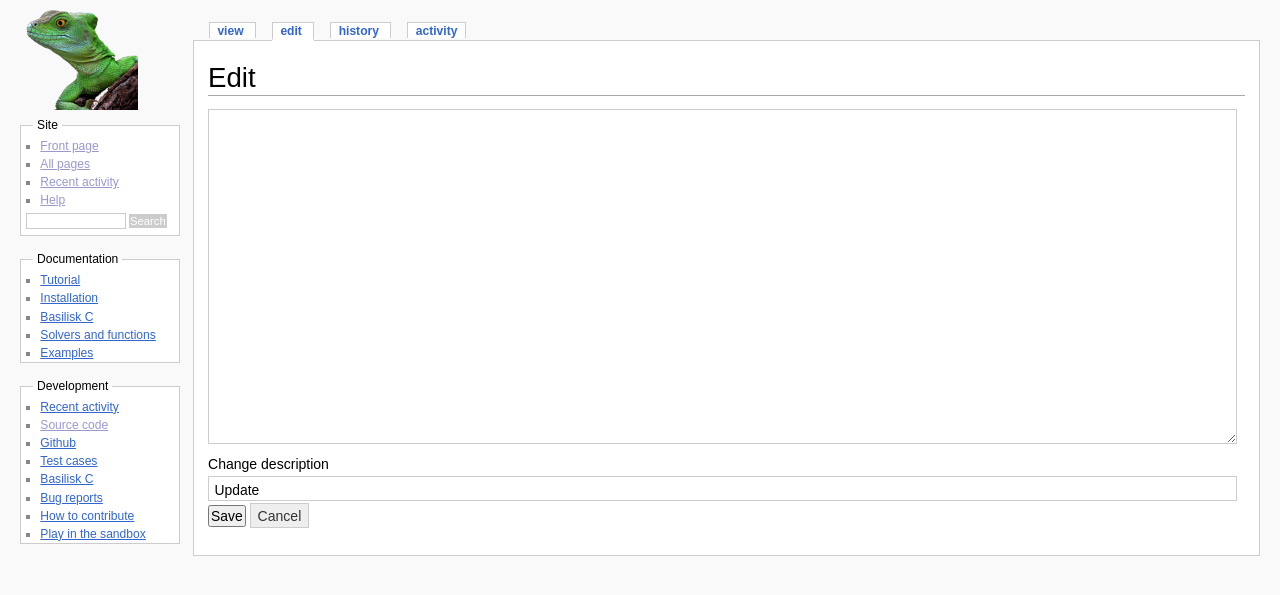
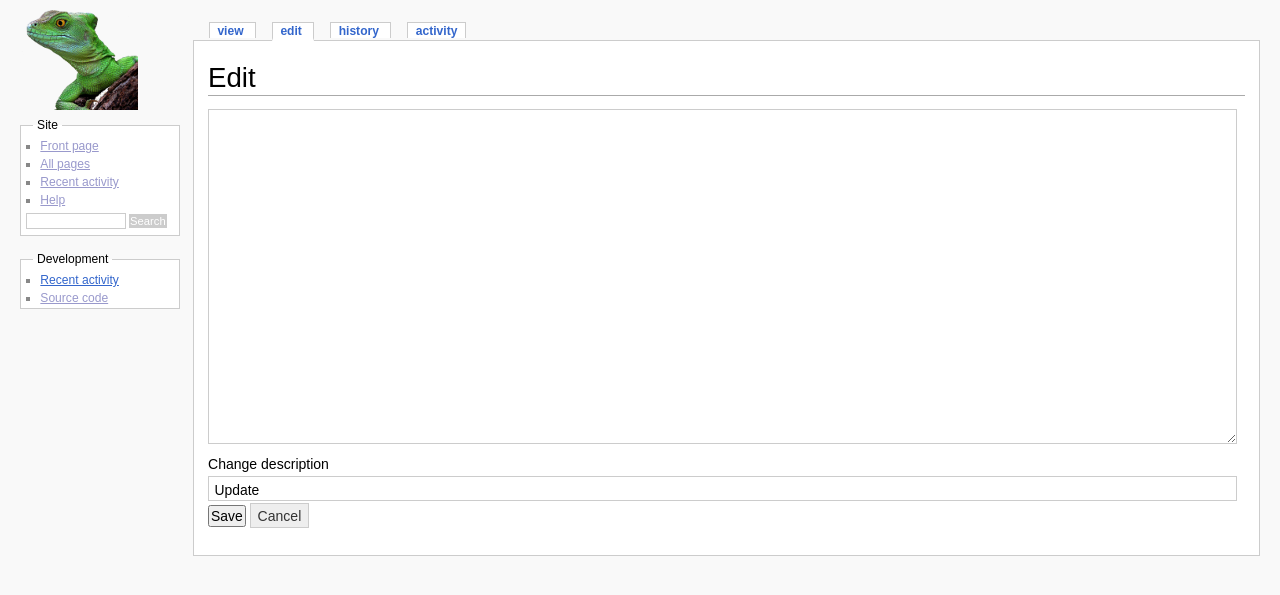
Before and after one commit to gitit-testing-organization-123/gititpy, a Django app: template wiki/templates/wiki/edit.html in a window 1280 px wide. Shown: the top 595 px of the page. Run offline with Django 3.2, Linux system fonts and the light colour scheme; the template is opened without the code that fills it, so the values that code supplies are empty.

Commit message:
minimal sidebar

```diff
--- a/wiki/templates/wiki/sidebar.html
+++ b/wiki/templates/wiki/sidebar.html
@@ -16,26 +16,10 @@
     </form>
   </fieldset>
   <fieldset>
-    <legend>Documentation</legend>
-    <ul>
-      <li><a href="{{ source_root_url }}/Tutorial/">Tutorial</a></li>
-      <li><a href="{{ source_root_url }}/INSTALL/">Installation</a></li>
-      <li><a href="/Basilisk C/">Basilisk C</a></li>
-      <li><a href="{{ source_root_url }}/README/">Solvers and functions</a></li>
-      <li><a href="{{ source_root_url }}/examples/README/">Examples</a></li>
-    </ul>
-  </fieldset>
-  <fieldset>
     <legend>Development</legend>
     <ul>
       <li><a href="#">Recent activity</a></li>
       <li><a href="{{ source_root_url }}">Source code</a></li>
-      <li><a href="#">Github</a></li>
-      <li><a href="{{ source_root_url }}/test/README/">Test cases</a></li>
-      <li><a href="/Basilisk C/">Basilisk C</a></li>
-      <li><a href="#">Bug reports</a></li>
-      <li><a href="{{ source_root_url }}/Contributing/">How to contribute</a></li>
-      <li><a href="/sandbox/">Play in the sandbox</a></li>
     </ul>
   </fieldset>
 </div>
```
